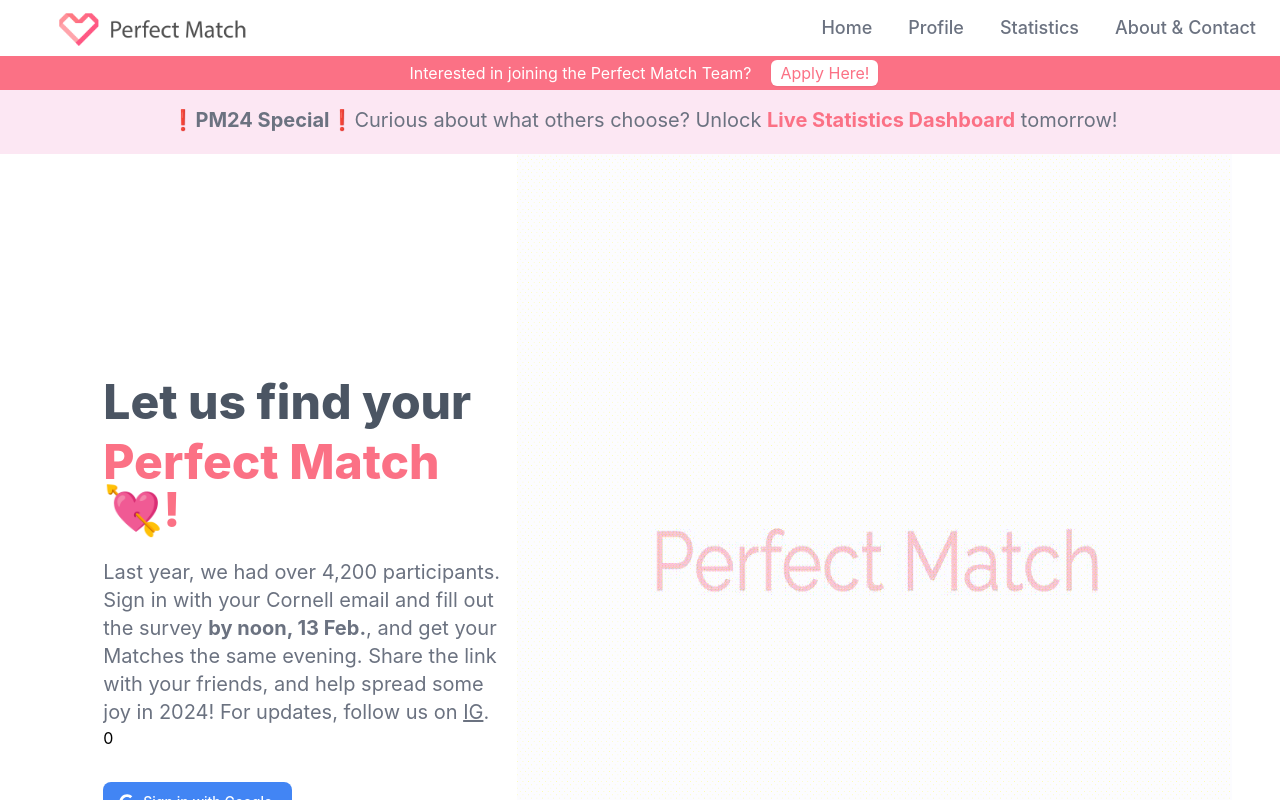
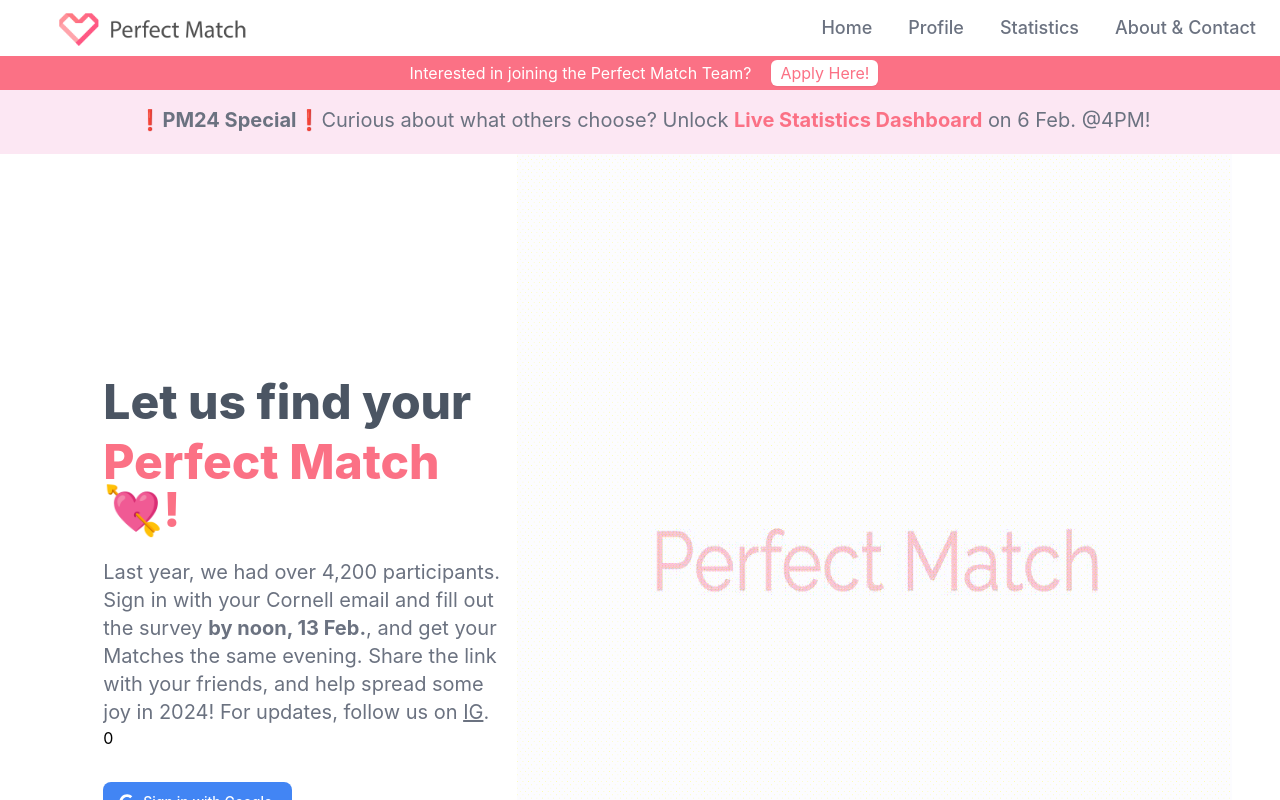
Before and after one commit to wyatt/perfect-match-web, a Next.js app: page / in a window 1280 px wide. Shown: the top 800 px of the page. Built offline with nearby package versions, Linux system fonts and the light colour scheme; no server answers; the database is empty.

Commit message:
changed dashboard launch time

```diff
--- a/pages/index.tsx
+++ b/pages/index.tsx
@@ -34,7 +34,8 @@ const Home: NextPage = (props: any) => {
                             <p className="ml-2 font-lg text-gray-500 sm:text-xl pb-1">
                                 <strong>❗PM24 Special❗</strong>
                                 Curious about what others choose? Unlock{' '}
-                                <strong className="text-rose-400">Live Statistics Dashboard</strong> tomorrow!
+                                <strong className="text-rose-400">Live Statistics Dashboard</strong>{' '}
+                                on 6 Feb. @4PM!
                             </p>
                         </div>
                     </div>
```
